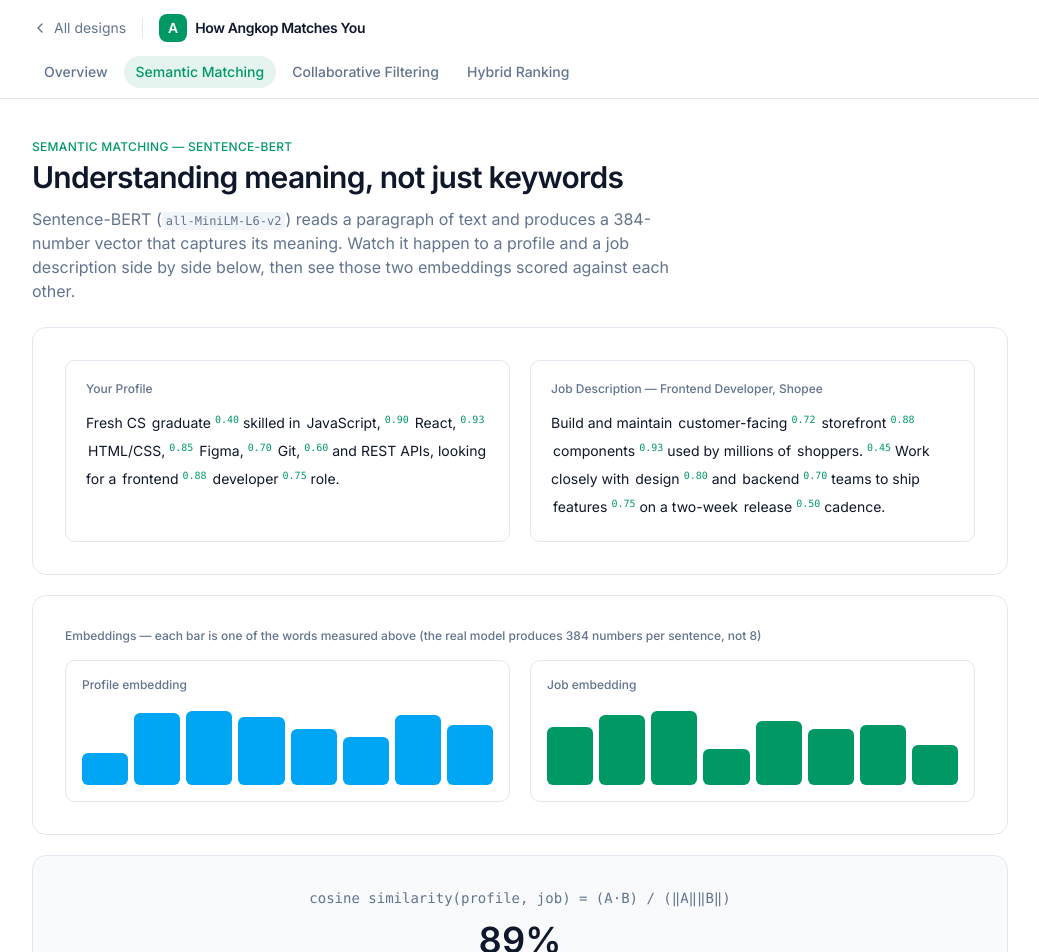
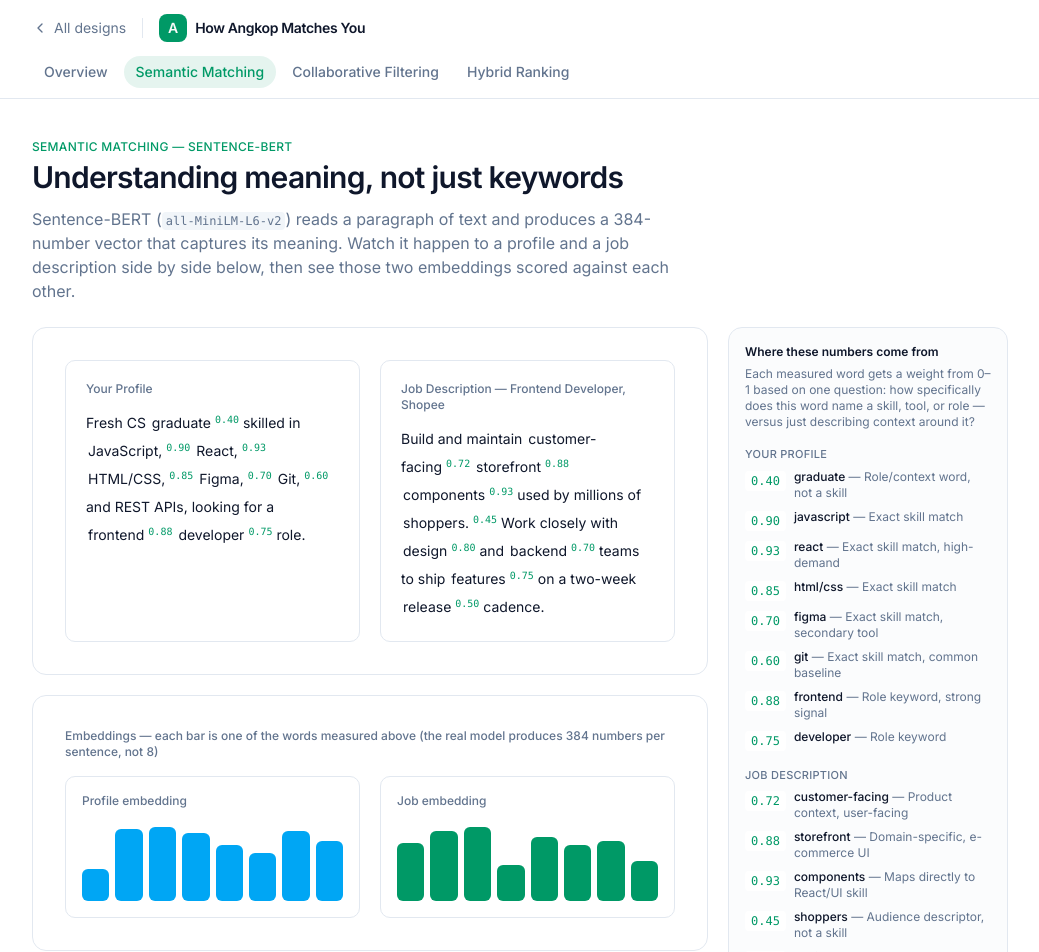
Before and after one commit to JPAVictoria/sandbox-designs, a Next.js app: page /algorithms/sbert in a window 1280 px wide. Shown: the top 952 px of the page, without its empty margins (120-1159 px from the left). Built offline with nearby package versions, Linux system fonts and the light colour scheme.

Commit message:
feat: show sbert demo

```diff
--- a/components/algorithms/sbert-demo.jsx
+++ b/components/algorithms/sbert-demo.jsx
@@ -12,35 +12,35 @@ const JOB_TEXT =
   "Build and maintain customer-facing storefront components used by millions of shoppers. Work closely with design and backend teams to ship features on a two-week release cadence.";
 
 // Hand-illustrative "how much does this word matter" weights for a handful
-// of content-bearing words in each paragraph. Real Sentence-BERT doesn't
-// score individual words — it produces one 384-number vector for the whole
-// sentence at once — but weighting a few salient words this way is a
-// readable stand-in for which parts of the text end up shaping that vector
-// the most.
-const PROFILE_WEIGHTS = {
-  graduate: 0.4,
-  javascript: 0.9,
-  react: 0.93,
-  "html/css": 0.85,
-  figma: 0.7,
-  git: 0.6,
-  frontend: 0.88,
-  developer: 0.75,
+// of content-bearing words in each paragraph, each with the criterion used
+// to pick it. Real Sentence-BERT doesn't score individual words against a
+// rubric like this — it produces one 384-number vector for the whole
+// sentence at once — but this is a readable stand-in for which parts of the
+// text end up shaping that vector the most.
+const PROFILE_WORDS = {
+  graduate: { weight: 0.4, reason: "Role/context word, not a skill" },
+  javascript: { weight: 0.9, reason: "Exact skill match" },
+  react: { weight: 0.93, reason: "Exact skill match, high-demand" },
+  "html/css": { weight: 0.85, reason: "Exact skill match" },
+  figma: { weight: 0.7, reason: "Exact skill match, secondary tool" },
+  git: { weight: 0.6, reason: "Exact skill match, common baseline" },
+  frontend: { weight: 0.88, reason: "Role keyword, strong signal" },
+  developer: { weight: 0.75, reason: "Role keyword" },
 };
 
-const JOB_WEIGHTS = {
-  "customer-facing": 0.72,
-  storefront: 0.88,
-  components: 0.93,
-  shoppers: 0.45,
-  design: 0.8,
-  backend: 0.7,
-  features: 0.75,
-  release: 0.5,
+const JOB_WORDS = {
+  "customer-facing": { weight: 0.72, reason: "Product context, user-facing" },
+  storefront: { weight: 0.88, reason: "Domain-specific, e-commerce UI" },
+  components: { weight: 0.93, reason: "Maps directly to React/UI skill" },
+  shoppers: { weight: 0.45, reason: "Audience descriptor, not a skill" },
+  design: { weight: 0.8, reason: "Collaboration signal, relates to Figma" },
+  backend: { weight: 0.7, reason: "Adjacent discipline, cross-team signal" },
+  features: { weight: 0.75, reason: "Product/engineering keyword" },
+  release: { weight: 0.5, reason: "Process term, weak skill signal" },
 };
 
-export const PROFILE_VECTOR = Object.values(PROFILE_WEIGHTS);
-export const JOB_VECTOR = Object.values(JOB_WEIGHTS);
+export const PROFILE_VECTOR = Object.values(PROFILE_WORDS).map((w) => w.weight);
+export const JOB_VECTOR = Object.values(JOB_WORDS).map((w) => w.weight);
 
 function dot(a, b) {
   return a.reduce((sum, v, i) => sum + v * b[i], 0);
@@ -82,19 +82,20 @@ export function SbertDemo() {
   const showScore = step >= 3;
 
   return (
+    <div className="grid gap-5 lg:grid-cols-[minmax(0,1fr)_280px] lg:items-start">
       <div className="space-y-5">
         <div className="rounded-xl border border-border bg-card p-5 sm:p-8">
           <div className="grid gap-5 lg:grid-cols-2">
             <TextPanel
               title="Your Profile"
               tokens={profileTokens}
-            weights={PROFILE_WEIGHTS}
+              words={PROFILE_WORDS}
               showWeights={showWeights}
             />
             <TextPanel
               title="Job Description — Frontend Developer, Shopee"
               tokens={jobTokens}
-            weights={JOB_WEIGHTS}
+              words={JOB_WORDS}
               showWeights={showWeights}
             />
           </div>
@@ -145,17 +146,20 @@ export function SbertDemo() {
           ) : null}
         </AnimatePresence>
       </div>
+
+      <CriteriaPanel />
+    </div>
   );
 }
 
-function TextPanel({ title, tokens, weights, showWeights }) {
+function TextPanel({ title, tokens, words, showWeights }) {
   return (
     <div className="rounded-lg border border-border p-4 sm:p-5">
       <p className="mb-3 text-xs font-medium text-muted-foreground">{title}</p>
       <p className="text-sm leading-loose">
         {tokens.map((token, i) => {
-          const weight = weights[cleanWord(token)];
-          if (weight === undefined) {
+          const entry = words[cleanWord(token)];
+          if (entry === undefined) {
             return <span key={i}>{token} </span>;
           }
           return (
@@ -178,7 +182,7 @@ function TextPanel({ title, tokens, weights, showWeights }) {
                     exit={{ opacity: 0 }}
                     className="ml-0.5 font-mono text-[10px] font-medium text-primary"
                   >
-                    {weight.toFixed(2)}
+                    {entry.weight.toFixed(2)}
                   </motion.sup>
                 ) : null}
               </AnimatePresence>{" "}
@@ -208,3 +212,42 @@ function EmbeddingChart({ label, vector, barColor }) {
     </div>
   );
 }
+
+function CriteriaPanel() {
+  return (
+    <div className="rounded-xl border border-border bg-muted/30 p-4 lg:sticky lg:top-20">
+      <p className="text-xs font-semibold text-foreground">Where these numbers come from</p>
+      <p className="mt-1.5 text-xs text-muted-foreground">
+        Each measured word gets a weight from 0–1 based on one question: how
+        specifically does this word name a skill, tool, or role — versus just
+        describing context around it?
+      </p>
+
+      <WordList heading="Your Profile" words={PROFILE_WORDS} />
+      <WordList heading="Job Description" words={JOB_WORDS} />
+    </div>
+  );
+}
+
+function WordList({ heading, words }) {
+  return (
+    <div className="mt-4">
+      <p className="text-[11px] font-medium tracking-wide text-muted-foreground uppercase">
+        {heading}
+      </p>
+      <ul className="mt-1.5 space-y-2">
+        {Object.entries(words).map(([word, { weight, reason }]) => (
+          <li key={word} className="flex items-start gap-2 text-xs">
+            <span className="mt-0.5 shrink-0 rounded bg-background px-1.5 py-0.5 font-mono font-medium text-primary">
+              {weight.toFixed(2)}
+            </span>
+            <span>
+              <span className="font-medium text-foreground">{word}</span>
+              <span className="text-muted-foreground"> — {reason}</span>
+            </span>
+          </li>
+        ))}
+      </ul>
+    </div>
+  );
+}
```
Lines whose indentation alone changed are shown as unchanged.
